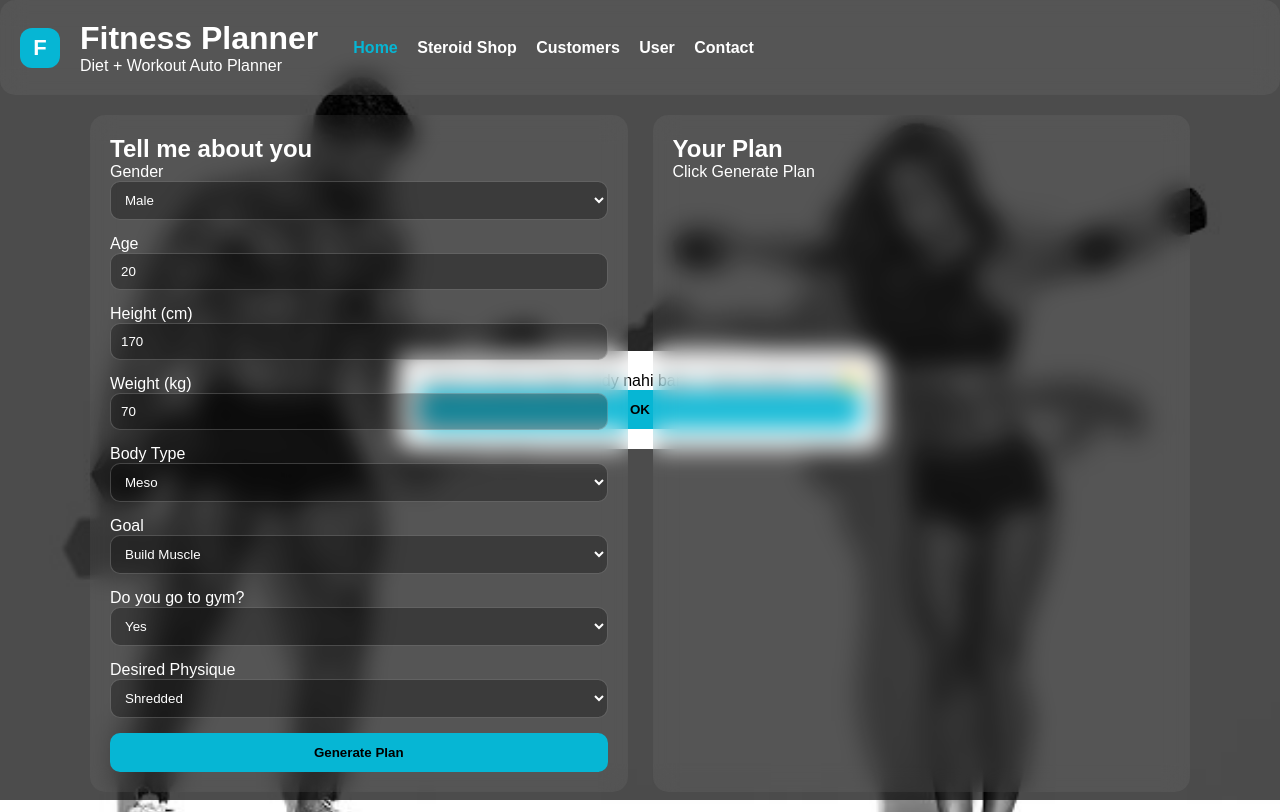
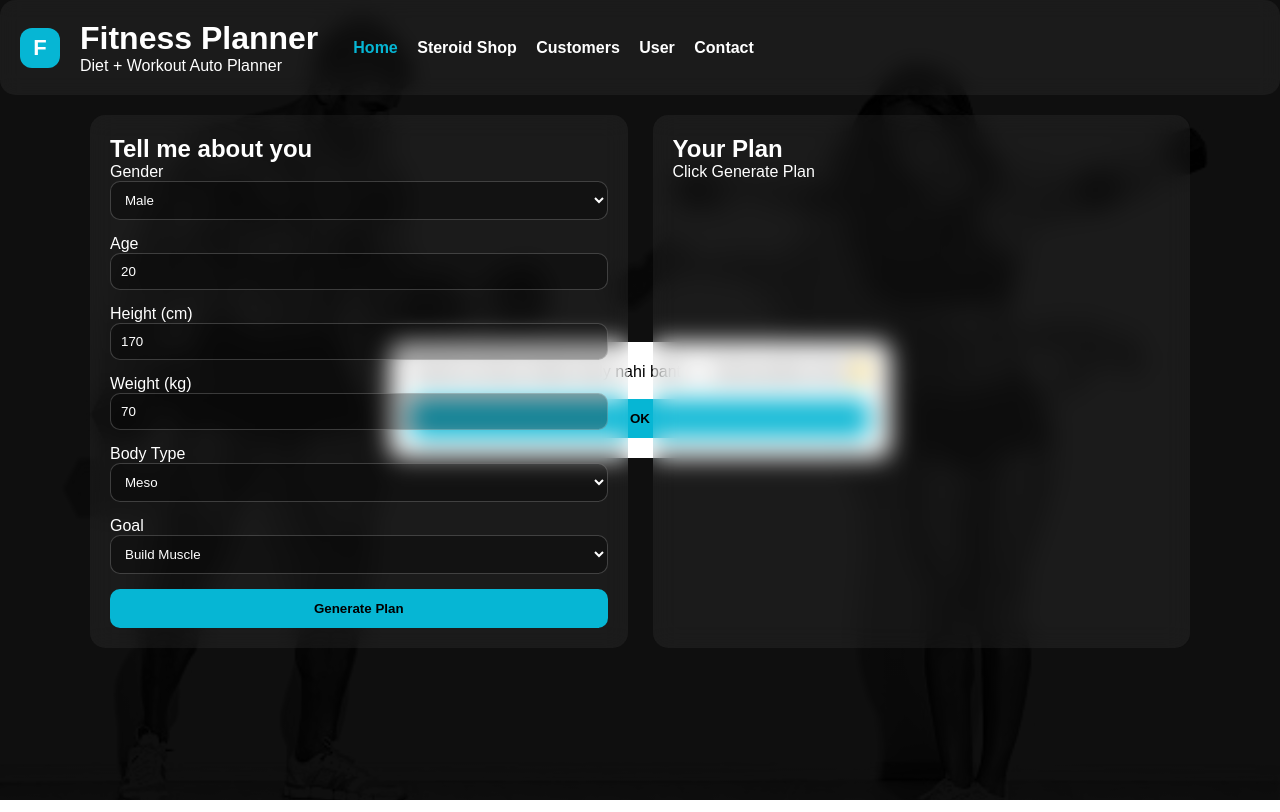
Before and after one commit to nitishbuilds/fitwave, a plain HTML site: page index.html in a window 1280 px wide. Drawn offline with Linux system fonts and the light colour scheme.

Commit message:
Update index.html

```diff
--- a/index.html
+++ b/index.html
@@ -1,60 +1,51 @@
 <!DOCTYPE html>
-<html lang="en">
+<html>
 <head>
-  <meta charset="UTF-8" />
-  <meta name="viewport" content="width=device-width, initial-scale=1.0">
   <title>Fitness Planner</title>
   <link rel="stylesheet" href="style.css">
-
-  <style>
-    body {
-      background: url("./images/home main page background.jpg") no-repeat center center fixed;
-      background-size: cover;
-    }
-  </style>
-
 </head>
 
 <body>
 
-  <!-- Popup on load -->
+<!-- POPUP -->
 <div id="popup" class="popup">
   <div class="popup-box">
-      <p>Hostel ka khana khake body nahi banti, Yashovardhan bhai 😉</p>
-      <button onclick="closePopup()">OK</button>
+    Hostel ka khana khake body nahi banti — Yashovardhan bhai 😉
+    <br><br>
+    <button onclick="document.getElementById('popup').style.display='none'">OK</button>
   </div>
 </div>
 
-  <header class="top">
-    <div class="card header-card">
+<script>
+  window.onload = () => {
+    document.getElementById("popup").style.display = "flex";
+  };
+</script>
+
+<header class="header-card">
   <div class="logo-box">F</div>
   <div>
     <h1>Fitness Planner</h1>
     <p>Diet + Workout Auto Planner</p>
   </div>
 
-      <nav class="nav">
+  <nav>
     <a href="index.html" class="active">Home</a>
     <a href="steroid-shop.html">Steroid Shop</a>
     <a href="customers.html">Customers</a>
     <a href="user.html">User</a>
     <a href="contact.html">Contact</a>
   </nav>
-    </div>
 </header>
 
 <div class="wrap">
   <div class="grid">
 
-      <!-- LEFT CARD -->
     <div class="card">
       <h2>Tell me about you</h2>
 
       <label>Gender</label>
-        <select id="gender">
-          <option>Male</option>
-          <option>Female</option>
-        </select>
+      <select id="gender"><option>Male</option><option>Female</option></select>
 
       <label>Age</label>
       <input type="number" id="age" value="20">
@@ -67,9 +58,7 @@
 
       <label>Body Type</label>
       <select id="bodytype">
-          <option>Meso</option>
-          <option>Endo</option>
-          <option>Ecto</option>
+        <option>Meso</option><option>Endo</option><option>Ecto</option>
       </select>
 
       <label>Goal</label>
@@ -79,23 +68,9 @@
           <option>Maintain</option>
       </select>
 
-        <label>Do you go to gym?</label>
-        <select id="gym">
-          <option>Yes</option>
-          <option>No</option>
-        </select>
-
-        <label>Desired Physique</label>
-        <select id="physique">
-          <option>Shredded</option>
-          <option>Bulky</option>
-          <option>Aesthetic</option>
-        </select>
-
       <button id="generateBtn">Generate Plan</button>
     </div>
 
-      <!-- RIGHT CARD -->
     <div class="card">
       <h2>Your Plan</h2>
       <div id="result">Click Generate Plan</div>
@@ -106,15 +81,5 @@
 
 <script src="script.js"></script>
 
-  <script>
-    function closePopup() {
-      document.getElementById("popup").style.display = "none";
-    }
-
-    window.onload = () => {
-      document.getElementById("popup").style.display = "flex";
-    }
-  </script>
-
 </body>
 </html>
```
Lines whose indentation alone changed are shown as unchanged.
